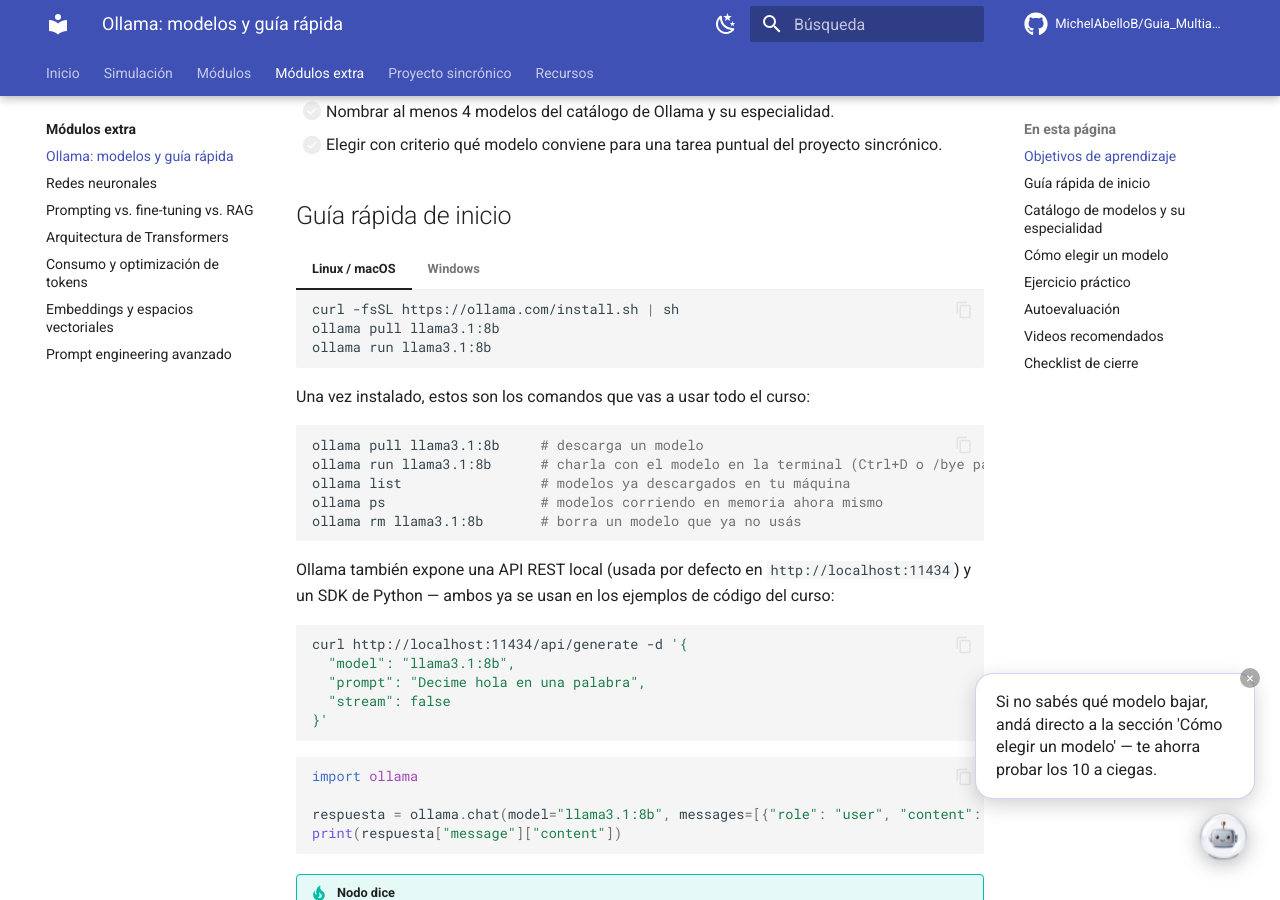
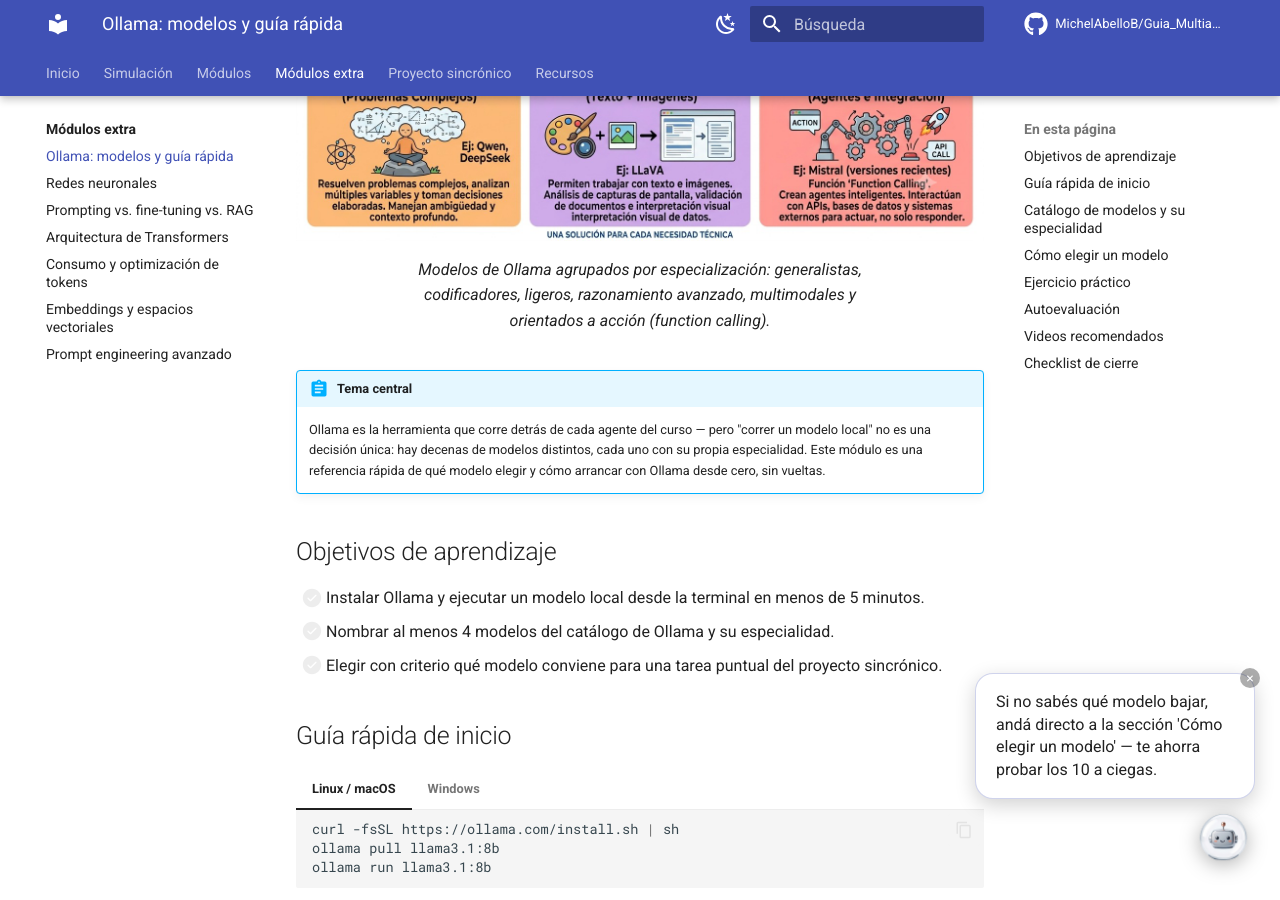
Before and after one commit to MichelAbelloB/Guia_Multiagente, an MkDocs documentation site: the page built from docs/extra/ollama-modelos.md, in a window 1280 px wide and 900 px high, scrolled down 378 px. Built offline with MkDocs 1.6.1 and Material for MkDocs 9.7.7, drawn with Linux system fonts in a browser that asks for light colours; comment, search, counter and statistics services are not loaded.

Commit message:
imagen para ollma

```diff
--- a/docs/extra/ollama-modelos.md
+++ b/docs/extra/ollama-modelos.md
@@ -1,4 +1,9 @@
 # Ollama: modelos y guía rápida de inicio
+
+<figure markdown>
+![Guía de modelos de Ollama por especialización: generalistas, codificadores, ligeros, razonamiento avanzado, multimodales y orientados a acción](../assets/img/modelos-ollama.jpeg)
+<figcaption>Modelos de Ollama agrupados por especialización: generalistas, codificadores, ligeros, razonamiento avanzado, multimodales y orientados a acción (function calling).</figcaption>
+</figure>
 
 !!! abstract "Tema central"
     Ollama es la herramienta que corre detrás de cada agente del curso — pero "correr un modelo local" no es una decisión única: hay decenas de modelos distintos, cada uno con su propia especialidad. Este módulo es una referencia rápida de qué modelo elegir y cómo arrancar con Ollama desde cero, sin vueltas.
```
Also changed, not shown: docs/assets/img/modelos-ollama.jpeg (added), img/modelos_ollama.jpeg (added).
